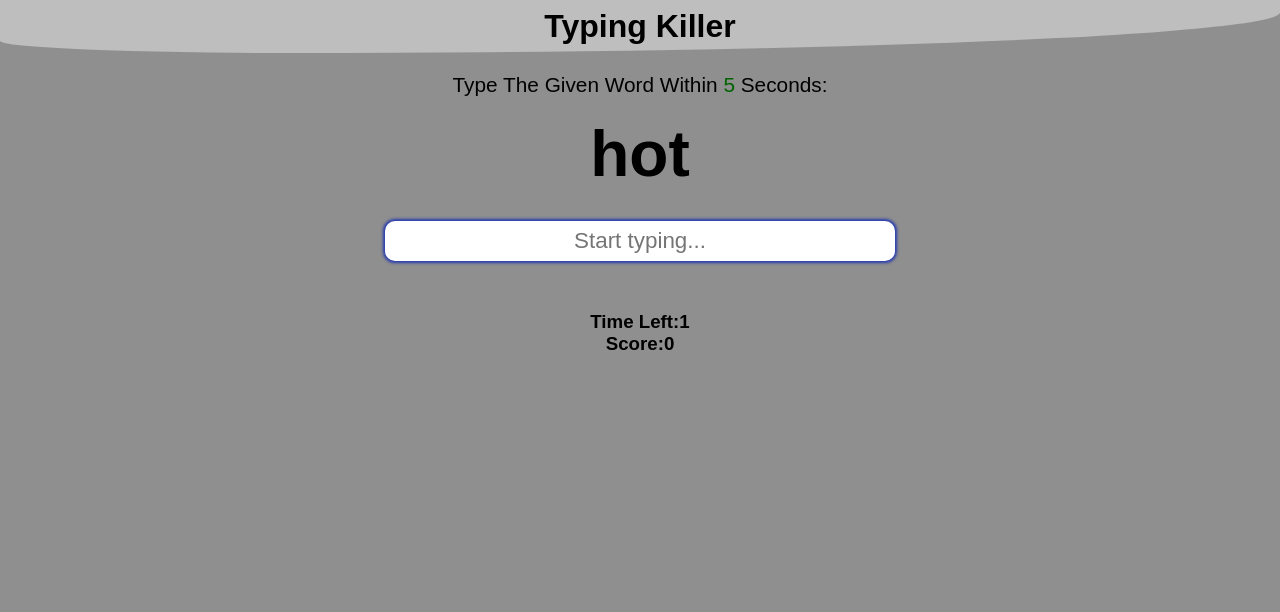
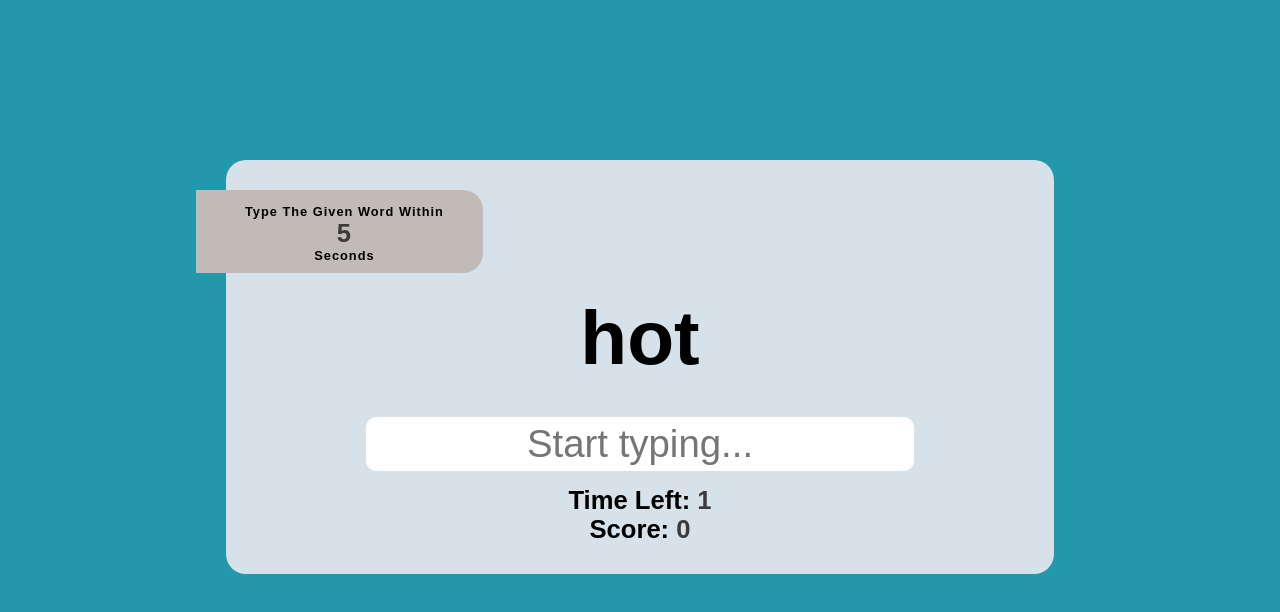
Before and after one commit to iPiotr/typing, a plain HTML site: page index.html in a window 1280 px wide. Drawn offline with Linux system fonts and the light colour scheme.

Commit message:
Look update
-new lock
-new correct/uncorrect system

```diff
--- a/index.html
+++ b/index.html
@@ -9,19 +9,19 @@
     <title>TypingKiller</title>
 </head>
 
-<body class="bg center">
-    <header>
-        <h1>Typing Killer</h1>
-    </header>
+<body class="center">
+    <div class="wrapper">
+        <div class="content">
+            <div class="part">
+                <h4>Type The Given Word Within <p id="seconds"></p> Seconds</h4>
+            </div>
+                <h2 class="word" id="current-word"></h2>
+                <input type="text" class="center typing" placeholder="Start typing..." id="word-input" autofocus>
 
-    <div>
-        <p>Type The Given Word Within <span id="seconds"></span> Seconds:</p>
-        <h2 class="word" id="current-word"></h2>
-        <input type="text" class="center typing" placeholder="Start typing..." id="word-input" autofocus>
-        <h2 id="message"></h2>
-
-        <h3>Time Left:<span id="time">0</span></h3>
-        <h3>Score:<span id="score">0</span></h3>
+                <h3>Time Left: <span id="time">0</span></h3>
+                <h3>Score: <span id="score">0</span></h3>
+        </div>
+    </div>
 
     <script src="script.js"></script>
 </body>
--- a/script.js
+++ b/script.js
@@ -16,7 +16,6 @@ const wordInput = document.querySelector('#word-input');
 const currentWord = document.querySelector('#current-word');
 const scoreDisplay = document.querySelector('#score');
 const timeDisplay = document.querySelector('#time');
-const message = document.querySelector('#message');
 const seconds = document.querySelector('#seconds');
 const autoFocus = document.querySelector('#word-input').autofocus;
 
@@ -85,8 +84,6 @@ const words = [
 ];
 
 function init() {
-    seconds.innerHTML = currentLevel;
-    seconds.classList.add('good');
     showWord(words);
     wordInput.addEventListener('input', startMatch);
     setInterval(countdown, 1000);
@@ -110,12 +107,11 @@ function startMatch() {
 
 function matchWords() {
     if (wordInput.value === currentWord.innerHTML) {
-        message.innerHTML = 'Correct !';
-        message.classList.add('good');
-        message.classList.remove('bad');
+        wordInput.classList.add('good');
+        wordInput.classList.remove('bad');
         return true;
     } else {
-        message.innerHTML = '';
+        wordInput.classList.remove('good');
         return false;
     }
 }
@@ -136,9 +132,8 @@ function countdown() {
 
 function checkStatus() {
     if (!isPlaying && time === 0) {
-        message.innerHTML = 'Game Over !';
-        message.classList.remove('good');
-        message.classList.add('bad');
+        wordInput.classList.remove('good');
+        wordInput.classList.add('bad');
         score = 0;
     }
 
@@ -151,4 +146,6 @@ function checkStatus() {
     else if (score === 20) {
         currentLevel = levels.hard;
     }
+    seconds.innerHTML = currentLevel;
+
 }
--- a/style.css
+++ b/style.css
@@ -1,62 +1,67 @@
 * {
     margin: 0;
     padding: 0;
-    font-family: Arial, Helvetica, sans-serif;
+    font-family: 'Montserrat', sans-serif;
+    font-size: 2vw;
 }
 
-.bg {
-    background: #8f8f8f;
-}
-
-header {
-    background: #bebebe;
-    padding: 8px;
-    margin-bottom: 20px;
-    border-bottom-right-radius: 100%;
-    border-bottom-left-radius: 30%;
-}
-
-p {
-    font-size: 1.3rem;
+body {
+    background: #2398AB;
 }
 
 .center {
     text-align: center;
 }
 
-.content {
-    width: max-content;
-    margin: 0 auto;
-}
-
 .word {
-    font-size: 4rem;
+    font-size: 6vw;
     margin: 20px;
 }
 
 .typing {
-    width: 500px;
-    height: 30px;
+    width: 70%;
     padding: 5px;
-    font-size: 1.4rem;
+    font-size: 3vw;
     border-radius: 10px;
     border: hidden;
     outline: none;
-    margin: 10px;
-}
-
-.typing:focus {
-    box-shadow: 0 0 3px 2px #263aad;
-}
-
-#message {
-    height: 30px;
-    padding: 5px;
+    margin: 15px;
 }
 
 .bad {
-    color: #c50000;
+    box-shadow: 0 0 3px 2px #c50000;
 }
 .good {
-    color: #006200;
+    box-shadow: 0 0 3px 2px #006200;
 }
+
+.wrapper {
+    height: 350px;
+    display: flex;
+    align-items: center;
+    justify-content: center;
+}
+
+.content {
+    margin-top: 30%;
+    width: 60%;
+    height: max-content;
+    padding: 30px;
+    border-radius: 20px;
+    background: #D7E1E9;
+}
+
+h4 {
+    font-size: 1vw;
+    background-color: #C1BBB7;
+    padding: 14px 39px 10px 49px;
+    letter-spacing: 1px;
+    margin-left: -60px;
+    width: max-content;
+    border-bottom-right-radius: 20px;
+    border-top-right-radius: 20px;
+}
+
+span, p {
+    color: #3b3b3b;
+}
```
